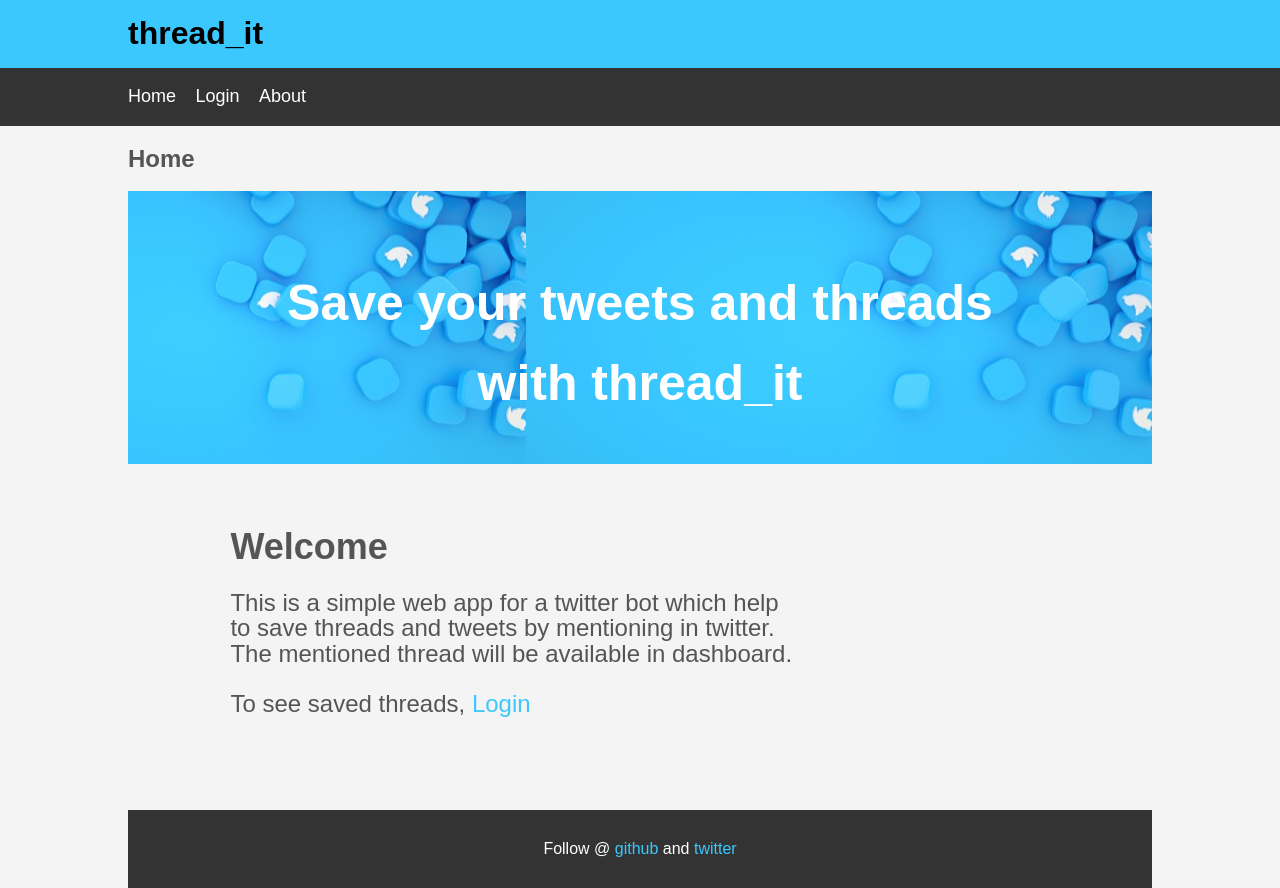
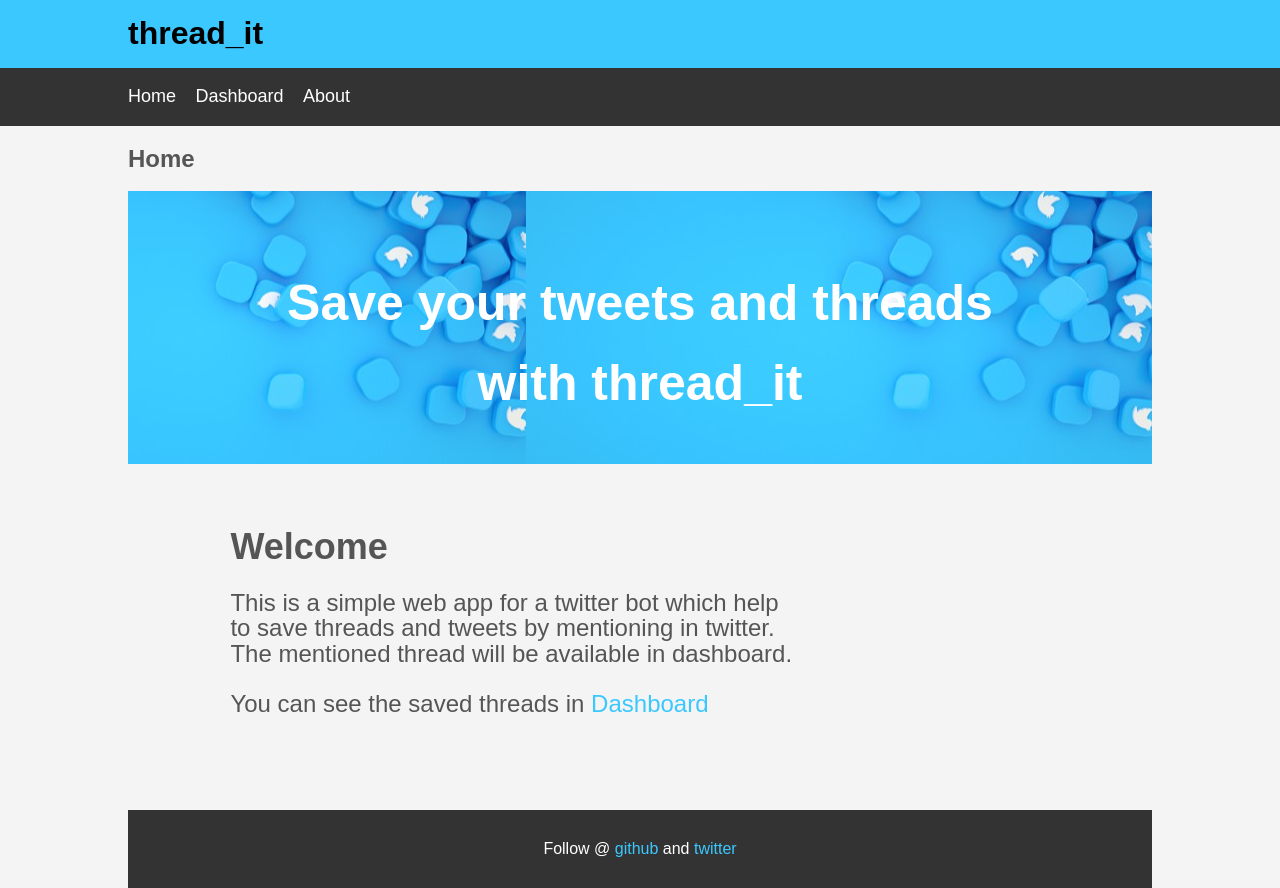
Before and after one commit to MUHAMMEDRIZALKE/ThreadSaver-Webapp, a Flask app: page / in a window 1280 px wide. Run offline with Flask 2, Linux system fonts and the light colour scheme; some libraries are stand-ins or nearby versions.

Commit message:
small changes

```diff
--- a/tspkg/templates/home.html
+++ b/tspkg/templates/home.html
@@ -13,7 +13,7 @@
 			<h1>Welcome</h1>
 			<p>This is a simple web app for a twitter bot which help to save threads and tweets by mentioning in twitter.
 			The mentioned thread will be available in dashboard.</p>
-			<p>To see saved threads, <a href="#">Login</a>  </p>
+			<p>You can see the saved threads in <a href="{{ url_for('dashboard') }}">Dashboard</a>  </p>
 		</section>
 	</div>
 	<footer id="main-footer">
--- a/tspkg/templates/layout.html
+++ b/tspkg/templates/layout.html
@@ -29,7 +29,7 @@
 			<ul>
 				<li><a href="{{ url_for('home') }}">Home</a></li>
 <!--                    <li><a href="{{ url_for('logout') }}">Logout</a></li>-->
-				    <li><a href="#">Login</a></li>
+				    <li><a href="{{ url_for('dashboard') }}">Dashboard</a></li>
 				<li><a href="{{ url_for('about') }}">About</a></li>
 			</ul>
 		</div>
```
